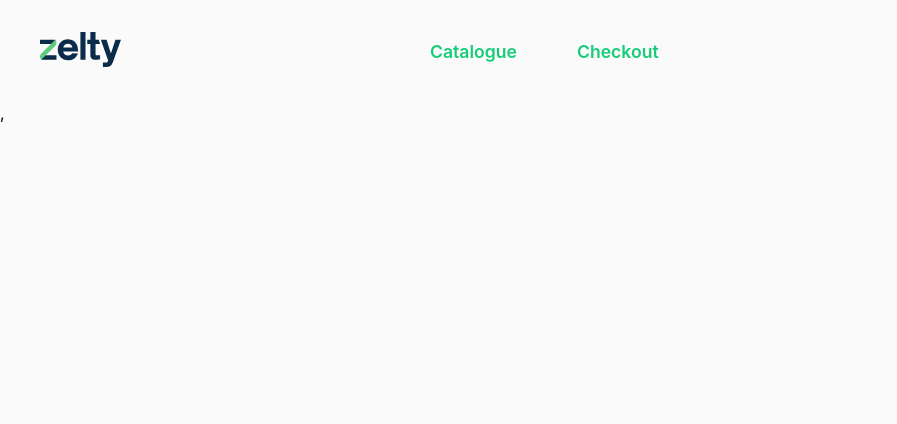
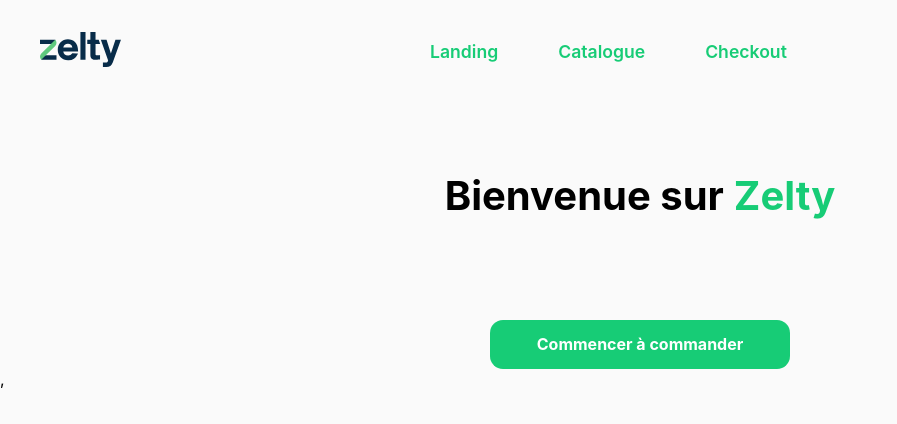
Before and after one commit to Quang-Tuyen-DINH/zelty-food, a React (Create React App) app: page / in a window 1280 px wide. Shown: the top 424 px of the page, without its empty margins (0-897 px from the left). Built offline with nearby package versions, Linux system fonts and the light colour scheme.

Commit message:
Finish landing

```diff
--- a/src/components/styles/Landing.styled.ts
+++ b/src/components/styles/Landing.styled.ts
@@ -1,4 +1,27 @@
 import styled from "styled-components";
 
 export const LandingStyled = styled.div`
+  display: flex;
+  flex-wrap: wrap;
+  justify-content: center;
+  margin: 100px 0 0 0;
+  .zelty-restaurant__landing {
+    &__title {
+      display: flex;
+      justify-content: center;
+      width: 100%;
+      font-size: 2.5rem;
+      font-weight: 700;
+      span {
+        padding: 0 0 0 10px;
+        color: var(--primary);
+      }
+    }
+    &__commence {
+      margin: 100px 0 0 0;
+      &__button {
+      width: 300px;
+      }
+    }
+  }
 `;
--- a/src/components/ui/NavBar.tsx
+++ b/src/components/ui/NavBar.tsx
@@ -5,12 +5,19 @@ import { Link } from "react-router-dom";
 
 const headersData = [
   {
+    label: "Landing",
+    id: "landing",
+    link: ""
+  },
+  {
     label: "Catalogue",
-    id: "catalogue"
+    id: "catalogue",
+    link: "catalogue"
   },
   {
     label: "Checkout",
-    id: "checkout"
+    id: "checkout",
+    link: "catalogue"
   }];
 
 const NavBar = () => {
@@ -20,13 +27,13 @@ const NavBar = () => {
     <NavBarStyled>
       <ul className="zelty-restaurant__nav-bar">
         <li className="zelty-restaurant__nav-bar__logo">
-          <Link to="landing">
+          <Link to="">
             <img src={logo} alt="logo" />
           </Link>
         </li>
         {headersData.map(item => (
           <li key={item.id} className={activeTab === item.id ? "zelty-restaurant__nav-bar__element-active": "zelty-restaurant__nav-bar__element"} onClick={() => setActiveTab(item.id)} >
-            <Link to={item.id}>
+            <Link to={item.link}>
               {item.label}
             </Link>
           </li>
--- a/src/pages/Landing.tsx
+++ b/src/pages/Landing.tsx
@@ -1,10 +1,21 @@
 import React from 'react';
+import { useNavigate } from 'react-router-dom';
 import { LandingStyled } from "../components/styles/Landing.styled";
+import { Button } from '../components/ui/Button';
 
 const Landing = () => {
+  const navigate = useNavigate();
+
+  const navigateCheckout = () => {
+    navigate("/catalogue");
+
+  }
   return (
     <LandingStyled className="zelty-restaurant__landing">
-      <div>Landing</div>
+      <div className="zelty-restaurant__landing__title">Bienvenue sur <span>Zelty</span></div>
+      <div className="zelty-restaurant__landing__commence">
+        <Button className="zelty-restaurant__landing__commence__button" onClick={navigateCheckout}>Commencer à commander</Button>
+      </div>
     </LandingStyled>
   )
 }
--- a/src/routes/routes.tsx
+++ b/src/routes/routes.tsx
@@ -10,7 +10,7 @@ const AppRoutes = () => {
     <BrowserRouter>
       <NavBar />
       <Routes>
-        <Route path="/landing" element={<Landing />} />
+        <Route path="/" element={<Landing />} />
         <Route path="/catalogue" element={<Catalogue />} />
         <Route path="/checkout" element={<Checkout />} />
       </Routes>
```
